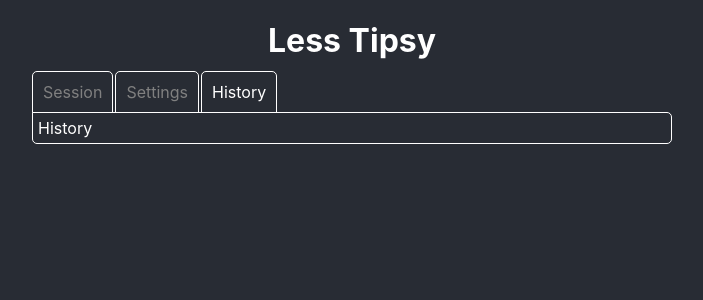
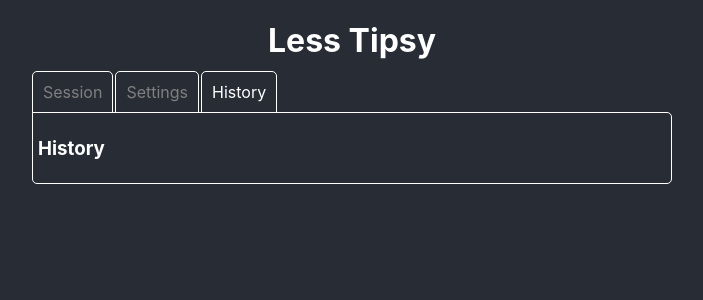
Before and after one commit to shaunlusk/less-tipsy, a React (Create React App) app: page / in a window 1280 px wide. Both pictures are taken after a click on the element "History". Shown: the top 300 px of the page, without its empty margins (288-991 px from the left). Built offline with nearby package versions, Linux system fonts and the light colour scheme.

Commit message:
Barebones, unsaved history.

```diff
--- a/src/components/history-panel/history-panel.tsx
+++ b/src/components/history-panel/history-panel.tsx
@@ -1,8 +1,22 @@
 import * as React from 'react';
+import { History } from '../../model/history';
 
-class HistoryPanel extends React.Component<any, any> {
+export interface IHistoryPanelProps {
+  history: History;
+}
+
+class HistoryPanel extends React.Component<IHistoryPanelProps, any> {
   render() {
-    return <div>History</div>
+    let idx = 0;
+    return <div>
+        <h3>History</h3>
+        {this.props.history.sessions.map(session => (
+          <div key={'session-' + (idx++)}>
+            <span>{session.date.toString()}</span>
+            <span>{session.unitsConsumed}</span>
+          </div>
+        ))}
+      </div>
   }
 }
 
--- a/src/components/main-panel/main-panel.tsx
+++ b/src/components/main-panel/main-panel.tsx
@@ -8,10 +8,12 @@ import { ActiveSessionPanel } from '../session-panel/active-session-panel/active
 import { IActiveSession, ActiveSession } from '../../model/active-session';
 import { VolumeUnit } from '../../model/unit';
 import { Drink } from '../../model/drink';
+import { History } from '../../model/history';
 import { NoSessionPanel } from '../session-panel/no-session-panel/no-session-panel';
-import './main-panel.scss';
 import { SessionService } from '../../services/session-service';
 import { LocalStorageService } from '../../services/local-storage-service';
+import { HistoricalSession } from '../../model/historical-session';
+import './main-panel.scss';
 
 interface ISessionState {
   lastDrink: Drink | null;
@@ -29,12 +31,14 @@ interface ISessionState {
 interface IMainPanelState {
   activeTabLabel: string;
   sessionState: ISessionState | null;
+  history: History;
 }
 
 class MainPanel extends React.Component<any, IMainPanelState> {
   private _settingsService = SettingsService.getInstance();
   private _sessionService = new SessionService(new LocalStorageService());
   private _activeSession: IActiveSession;
+  private _history: History;
 
   constructor(props: any) {
     super(props);
@@ -48,10 +52,12 @@ class MainPanel extends React.Component<any, IMainPanelState> {
         0,
         this._settingsService.consumptionRate);
     }
+    this._history = new History();
 
     this.state = {
       activeTabLabel: 'Session',
-      sessionState: activeSession ? this.getUpdatedSessionState() : null
+      sessionState: activeSession ? this.getUpdatedSessionState() : null,
+      history: this._history
     };
   }
 
@@ -89,12 +95,36 @@ class MainPanel extends React.Component<any, IMainPanelState> {
     });
   }
 
+  private finishSession(): void {
+    const histSession = new HistoricalSession(
+      this._activeSession.unitsConsumed,
+      this._activeSession.date,
+      this._activeSession.sessionMax,
+      this._activeSession.weeklyMax,
+      this._activeSession.rollingWeeklyTotal
+    );
+    this._history.addSession(histSession);
+
+    this._activeSession = new ActiveSession(
+      this._settingsService.sessionMax,
+      this._settingsService.weeklyMax,
+      0,
+      this._settingsService.consumptionRate);
+    this._sessionService.saveSession(this._activeSession);
+    this.setState({
+      activeTabLabel:'Session',
+      sessionState: null,
+      history: this._history
+    });
+  }
+
   public render() {
     return <Tabs activeTabLabel={this.state.activeTabLabel} activeTabChanged={this.changeTab.bind(this)}>
       {this.state.sessionState ?
         <Tab label="Session">
           <ActiveSessionPanel
             addDrink={this.addDrink.bind(this)}
+            finishSession={this.finishSession.bind(this)}
             lastDrink={this.state.sessionState.lastDrink}
             nextDrinkTime={this.state.sessionState.nextDrinkTime}
             sessionTotal={this.state.sessionState.sessionTotal}
@@ -112,7 +142,7 @@ class MainPanel extends React.Component<any, IMainPanelState> {
           <NoSessionPanel onBeginNewSession={this.beginNewSession.bind(this)}></NoSessionPanel>
         </Tab> }
       <Tab label="Settings"><SettingsPanel settingsService={this._settingsService}></SettingsPanel></Tab>
-      <Tab label="History"><HistoryPanel></HistoryPanel></Tab>
+      <Tab label="History"><HistoryPanel history={this.state.history}></HistoryPanel></Tab>
     </Tabs>
   }
 }
--- a/src/components/session-panel/active-session-panel/active-session-panel.tsx
+++ b/src/components/session-panel/active-session-panel/active-session-panel.tsx
@@ -4,6 +4,7 @@ import { Drink } from '../../../model/drink';
 
 export interface IActiveSessionPanelProps {
   addDrink(drink: Drink): void;
+  finishSession(): void;
   lastDrink: Drink | null;
   nextDrinkTime: Date | null;
   sessionTotal: number;
@@ -112,6 +113,9 @@ export class ActiveSessionPanel extends React.Component<IActiveSessionPanelProps
       <div>{this.props.rollingWeeklyTotal}</div>
       <div>Rolling Weekly Remaining</div>
       <div>{this.props.rollingWeeklyRemaining}</div>
+      <div>
+        <button onClick={this.props.finishSession}>Finish Session</button>
+      </div>
     </div>
   }
 }
--- a/src/model/history.ts
+++ b/src/model/history.ts
@@ -3,7 +3,15 @@ import { HistoricalSession } from "./historical-session";
 export class History {
   private _sessions: HistoricalSession[];
 
-  constructor(sessions: HistoricalSession[] | undefined) {
+  constructor(sessions?: HistoricalSession[]) {
     this._sessions = sessions || [];
   }
+
+  public addSession(session: HistoricalSession): void {
+    this._sessions.push(session);
+  }
+
+  public get sessions(): HistoricalSession[] {
+    return this._sessions;
+  }
 }
--- a/src/services/session-service.ts
+++ b/src/services/session-service.ts
@@ -65,4 +65,8 @@ export class SessionService {
     };
     this._localStorageService.putObject<IActiveSessionSaveModel>(this.ActiveSessionStorageKey, saveModel);
   }
+
+  public deleteSession(): void {
+    this._localStorageService.remove(this.ActiveSessionStorageKey);
+  }
 }
```
